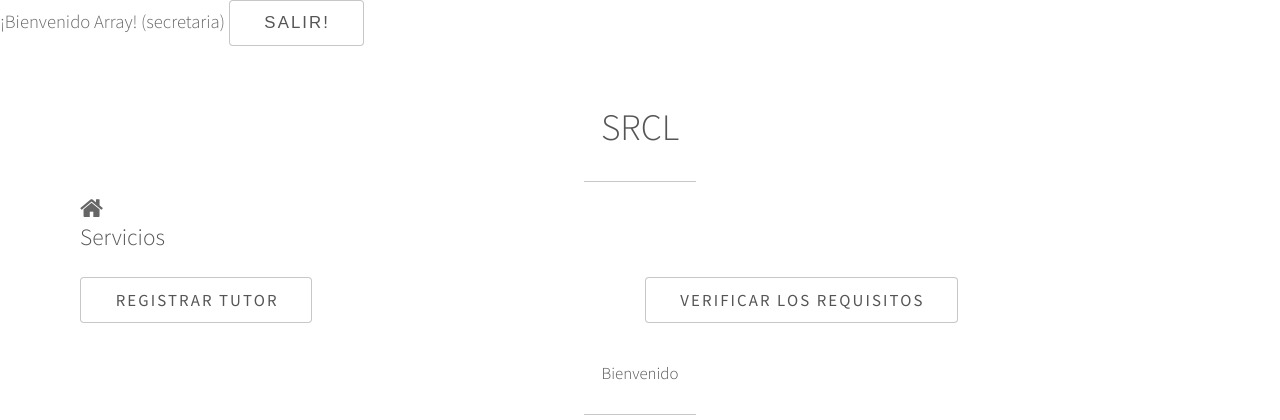
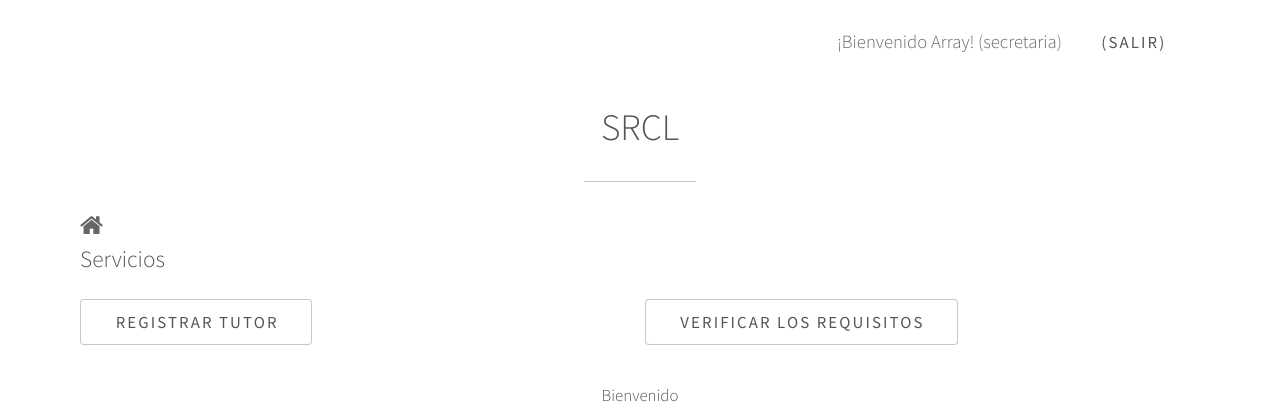
Before and after one commit to alexanders0/RegistroCursoOnline, a PHP site: page /index2.php in a window 1280 px wide. Shown: the top 420 px of the page. Run offline with PHP 8.4, Linux system fonts and the light colour scheme; the visitor is signed in with stand-in values (Sample User, id 1).

Commit message:
Mejoras GUI

```diff
--- a/Proyecto/GUI/FormularioNuevoEstudiante.php
+++ b/Proyecto/GUI/FormularioNuevoEstudiante.php
@@ -64,9 +64,9 @@ if(isset($_POST["cursos"])){
 
 		<!-- Five -->
 			<section id="five" class="main style1">
-				<div class="container">
+				<div class="container" id="uno">
 					<ul class="icons">
-						<li><a href="index.html" class="icon alt fa-home fa-lg"><span class="label">Inicio</span></a></li>
+						<li><a href="index.php" class="icon alt fa-home fa-lg"><span class="label">Inicio</span></a></li>
 					</ul>
 
 					<header class="major special">
--- a/Proyecto/GUI/assets/css/principal.css
+++ b/Proyecto/GUI/assets/css/principal.css
@@ -61,11 +61,12 @@
 	.container {
 		margin-left: auto;
 		margin-right: auto;
+		width: 100%;
 	}
 
 	.container.\31 25\25 {
 		width: 100%;
-		max-width: 75em;
+		max-width: 40em;
 		min-width: 60em;
 	}
 
@@ -83,6 +84,9 @@
 
 	.container {
 		width: 60em;
+	}
+	#uno {
+		width: 30em;
 	}
 
 	@media screen and (max-width: 1680px) {
@@ -107,6 +111,9 @@
 
 		.container {
 			width: 60em;
+		}
+		#uno {
+			width: 30em;
 		}
 
 	}
@@ -2604,6 +2611,26 @@
 		white-space: nowrap;
 	}
 
+	#salir {
+		background-color: transparent;
+		border-radius: none;
+		border: 0;
+		box-shadow: none;
+		color: #555 !important;
+		cursor: pointer;
+		display: inline-block;
+		font-size: 0.9em;
+		font-weight: 400;
+		height: 2.75em;
+		letter-spacing: 0.125em;
+		line-height: 2.75em;
+		padding: 0 2em;
+		text-align: center;
+		text-decoration: none;
+		text-indent: 0.125em;
+		text-transform: uppercase;
+		white-space: nowrap;
+	}
 		input[type="submit"]:hover,
 		input[type="reset"]:hover,
 		input[type="button"]:hover,
@@ -2709,6 +2736,9 @@
 
 	#one{
 		padding: 6em 0 4em 0 ;
+	}
+	#logeo{
+		text-align: right;
 	}
 
 		.main.style1 {
--- a/Proyecto/GUI/cabecera.php
+++ b/Proyecto/GUI/cabecera.php
@@ -4,9 +4,8 @@
 
 	echo " <form name=form action=".$_SERVER['PHP_SELF']." method='post'>
 	¡Bienvenido ". $_SESSION['usuario']."! (".$_SESSION["acceso"].")
-	<button type='submit' name='logout' value='salir'>
-	Salir!
-	</button>";
+	<input type='submit' name='logout' value='(salir)' id='salir'>
+	</input>";
 
 	if (isset($_POST['logout'])) {
 	   logout();
--- a/Proyecto/GUI/index.php
+++ b/Proyecto/GUI/index.php
@@ -117,7 +117,7 @@
 
 		<!-- Four -->
 			<section id="four" class="main style1 special">
-				<div class="container">
+				<div class="container" id="uno">
 					<header class="major">
 						<h2>Administración?</h2>
 					</header>
--- a/Proyecto/GUI/index2.php
+++ b/Proyecto/GUI/index2.php
@@ -1,6 +1,3 @@
-<?php
-include("cabecera.php");
-?>
 <!DOCTYPE HTML>
 <html>
 	<head>
@@ -17,24 +14,34 @@ include("cabecera.php");
 		<!-- Five -->
 		<section id="five" class="main style1">
 			<div class="container">
+				<div id="logeo">
+					<?php
+						include("cabecera.php");
+					?>
+				</div>
 				<header class="major special">
 					<h2>SRCL</h2>
 				</header>
 					<section>
-						<a href="index2.html" class="icon alt fa-home fa-lg"><span class="label">Inicio</span></a>
+						<a href="index2.php" class="icon alt fa-home fa-lg"><span class="label">Inicio</span></a>
 						<h4>Servicios</h4>
-
 						<ul class="actions fit small">
 							<?php
 								if ($_SESSION["acceso"] == "secretaria") {
 									echo "<li><a href=FormularioNuevoTutor.php class=button special fit small>Registrar Tutor</a></li>";
 								}
+							?>
+							<?php
 								if ($_SESSION["acceso"] == "secretaria") {
 									echo "<li><a href=Verificar.php class=button fit small>Verificar los requisitos</a></li>";
 								}
+							?>
+							<?php
 								if ($_SESSION["acceso"] == "tutor") {
 									echo "<li><a href=Descargar.php class=button special fit small>Descargar lista</a></li>";
 								}
+							?>
+							<?php
 								if ($_SESSION["acceso"] == "tutor") {
 									echo "<li><a href=RegistrarNotas.php class=button fit small>Registrar Notas</a></li>";
 								}
```
Also changed, not shown: Proyecto/GUI/FormularioPago.php (+5 -9 lines).
